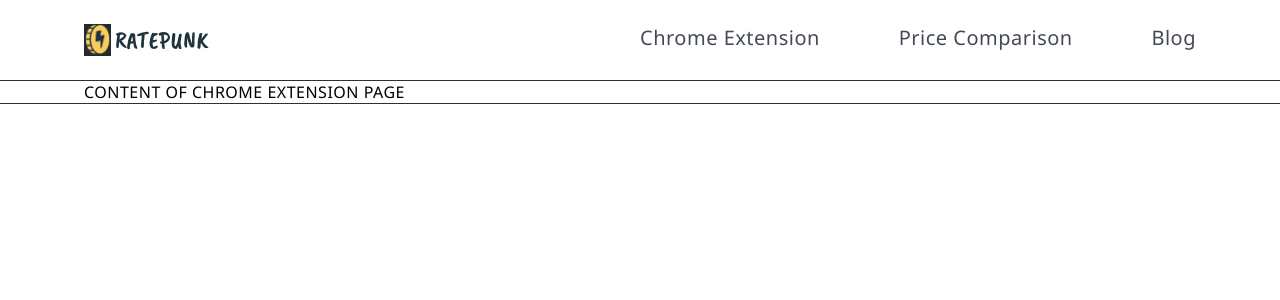
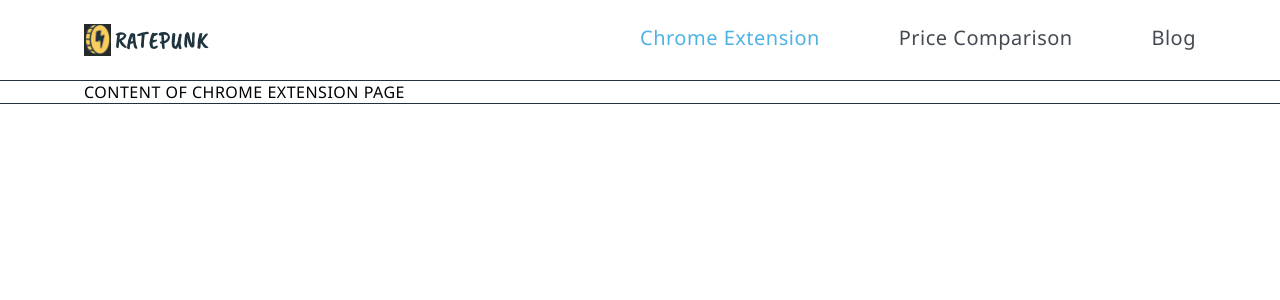
Before and after one commit to IngaGd/Ratepunk, a React (Create React App) app: page /chrome-extension in a window 1280 px wide. Shown: the top 300 px of the page. Built offline with nearby package versions, Linux system fonts and the light colour scheme.

Commit message:
Header refactor

```diff
--- a/src/Components/Header.jsx
+++ b/src/Components/Header.jsx
@@ -17,7 +17,7 @@ export default function Header() {
             <div className="right">
                 <div className="nav-desktop">
                     <Link className="link" to="/chrome-extension">
-                        Chrome extension
+                        <span>Chrome extension</span>
                     </Link>
                     <Link className="link" to="/price-comparison">
                         Price comparison
--- a/src/style/components/header.css
+++ b/src/style/components/header.css
@@ -45,6 +45,10 @@
     color: var(--second-color);
 }
 
+span {
+    color: var(--second-color);
+}
+
 .nav-desktop {
     display: flex;
     justify-content: space-between;
```
